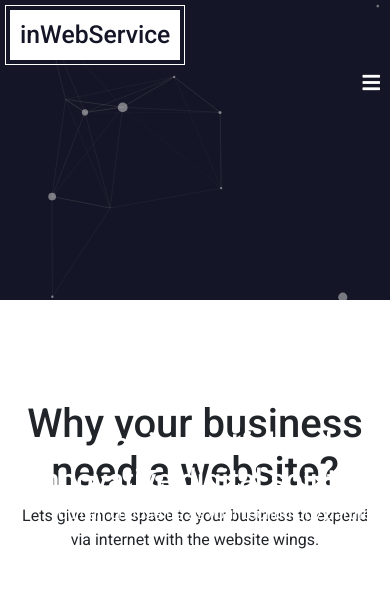
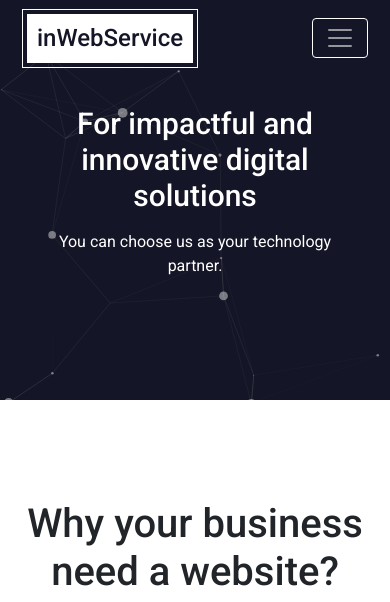
Before and after one commit to webindianlion/public_html, a CodeIgniter app: page /SAD_UAT/index.php/admin/postcontroller/edit in a window 390 px wide. Shown: the top 602 px of the page. Run offline with CodeIgniter, Linux system fonts and the light colour scheme.

Commit message:
top-menu changes with responsive

```diff
--- a/common/topmenu.php
+++ b/common/topmenu.php
@@ -1,20 +1,18 @@
-<div class="topMenu nav">
-    <h2 class="logo"> <a href="index.php"> inWebService </a> </h2>
-    <div>
-        <!-- <h4 class="logoText"><a href="index.php">{<span>InWebService</span>}</a> </h4>    -->
-        <a href="#" id="topbar-menu-icon" class="menu-icon"><i class="fas fa-bars"></i> </a>
-        <ul id="topbar-menu" class="topbarMenu">
-            <!-- <li> <a href="index.php"> Home </a> </li> -->
-             <li> <a href="about.php"> About Us </a> </li>
-            <li> <a href="design.php"> Design & Graphic </a> </li>
-            <li> <a href="development.php"> Web Development </a> </li>
-            <li> <a href="writing.php"> Writing </a> </li>
-            <li> <a href="marketing.php"> Digital Marketing </a> </li>
-            <!-- <li> <a href="knowledge.php"> Knowledge </a> </li>  -->
-            <!-- <li> <a href="tutorials.php"> Tutorials </a> </li>  -->
-            <!-- <li> <a href=""> Blog </a> </li>  -->
-            <li class="contactUs"> <a href="contact.php"> Contact Us </a> </li>
-            <!-- <li> <a href="contact.php"> Free Consultaion </a> </li> -->
+
+<nav class="navbar navbar-expand-lg navbar-dark  topMenu nav" aria-label="Fourth navbar example">
+    <div class="container">
+      <h2 class="logo"> <a href="index.php"> inWebService </a> </h2>
+      <button class="navbar-toggler" type="button" data-bs-toggle="collapse" data-bs-target="#navbarsExample04" aria-controls="navbarsExample04" aria-expanded="false" aria-label="Toggle navigation">
+        <span class="navbar-toggler-icon"></span>
+      </button>
+
+      <div class="collapse navbar-collapse" id="navbarsExample04">
+        <ul id="" class="navbar-nav ms-auto mb-md-0">
+            <li class="nav-item"> <a class="nav-link active" aria-current="page" href="about.php"> About Us </a> </li>
+            <li class="nav-item"> <a class="nav-link active" aria-current="page" href="development.php"> Web Development </a> </li>
+            <li class="nav-item"> <a class="nav-link active" aria-current="page" href="marketing.php"> Digital Marketing </a> </li>
+            <li class="contactUs"> <a class="nav-link active" aria-current="page" href="contact.php"> Contact Us </a> </li>
         </ul>
+      </div>
     </div>
-</div>
+  </nav>
--- a/css/style.css
+++ b/css/style.css
@@ -8,6 +8,7 @@
   width: 100%;
   height: 80vh;
   background: #141526;
+  position: relative;
 }
 
 .seprator {
@@ -21,25 +22,27 @@
   color: white;
 }
 .videoText h1 {
-  max-width: 1200px;
-  margin: 0px;
-  font-size: 50px;
+  /* max-width: 1200px;
+  margin: 0px; */
+  /* font-size: 50px; */
 }
 
 .topMenu {
   width: 100%;
   margin: 0;
-  padding: 10px 50px;
+  /* padding: 10px 50px; */
   position: fixed;
   top: 0px;
   z-index: 9;
-  padding-top: 20px;
 }
 .topMenu .logo {
   color: #141526;
   background: #fff;
   padding: 10px;
   position: relative;
+  font-size: 24px;
+  margin-left: 5px;
+  top: 4px;
 }
 .topMenu .logo::before {
   content: "";
@@ -57,7 +60,7 @@
   text-decoration: none;
 }
 .topMenu > div {
-  max-width: 1140px;
+  /* max-width: 1140px; */
   display: flex;
   justify-content: flex-end;
   align-items: center;
@@ -142,18 +145,29 @@
   color: #fff;
   margin: 0;
   justify-content: center;
+  text-align: center;
 }
+
 .topMenu ul li a {
   color: #fff;
   text-decoration: none;
   padding: 10px;
-  font-size: 20px;
+  font-size: 18px;
 }
 .topMenu.fixed {
   background-color: #1f8dd6ed;
   box-shadow: rgba(0, 0, 0, 0.1) 0px 1px 4px;
 }
-
+/* .topMenu.top {
+  background-color: #141526;
+} */
+.topMenu.fixed .navbar-collapse.collapse.show {
+  background-color: #1e84ca;
+}
+.navbar-collapse.collapse.show {
+  background-color: #141526;
+  margin-top: 10px;
+}
 #particles-js {
   width: 100%;
   height: 100%;
@@ -182,7 +196,7 @@
 }
 
 .home .videoText {
-  top: 25%;
+  top: 0;
 }
 .home .whyWebsite, .home .expertise {
   text-align: center;
@@ -299,7 +313,7 @@
 }
 
 .container {
-  padding-top: 50px;
+  /* padding-top: 50px; */
 }
 .container .ttl {
   width: initial;
@@ -337,7 +351,10 @@
   box-shadow: 0 0 16px #cccccc;
   -webkit-box-shadow: 0 0 16px #cccccc;
 }
-
+.navbar-dark .navbar-toggler {
+  color: rgb(255 255 255);
+  border-color: rgb(255 255 255);
+}
 /*****************
  ** MAIN HEADER **
  *****************/
--- a/css/style_responsive.css
+++ b/css/style_responsive.css
@@ -20,9 +20,24 @@
   }
 }
 
+@media only screen and (max-width: 992px) {
+
+  /* .topMenu {
+    background-color: #141526;
+  } */
+  .topMenu ul li {
+    border-bottom: 1px solid #ffffff54;
+}
+}
+
+
+
+
+
+
 @media only screen and (max-width: 768px) {
   .containerr {
-    height: 300px;
+    height: 400px;
   }
   .videoText {
     width: 90%;
--- a/index.php
+++ b/index.php
@@ -9,10 +9,10 @@
         <div id="particles-js">
             <canvas class="particles-js-canvas-el" width="659" height="472"></canvas>
         </div>
-        <div class="videoText position-absolute top-50  w-100">
+        <div class="videoText d-flex flex-column justify-content-center align-items-center position-absolute h-100 container-fluid">
             <!-- <h1> inwebservice <span>  We are commited to assist our business clients to develop and maintain their websites. </span> </h1> -->
-            <h1 class="container m-auto pt-1">For impactful and innovative digital solutions</h1>
-            <p class="container m-auto pt-1">You can choose us as your technology partner.</p>
+            <h1 class="">For impactful and innovative digital solutions</h1>
+            <p class="pt-2">You can choose us as your technology partner.</p>
             <!-- <p class="top_45 for-web typewriter" >
                 <span class="typed"></span><span>|</span>
             </p> -->
--- a/js/main.js
+++ b/js/main.js
@@ -9,7 +9,7 @@ if (winTop >= 1) {    $('.nav').addClass('fixed').removeClass('top');
 $(document).ready(function () {
     var containerr_height = $('.containerr').height();
     var typewriter_height = $(".containerr .videoText").height();
-    $(".containerr .videoText").css("top", containerr_height / 2 - typewriter_height / 2);
+    // $(".containerr .videoText").css("top", containerr_height / 2 - typewriter_height / 2);
 
 
     // script to add active class to top menu bar
```
